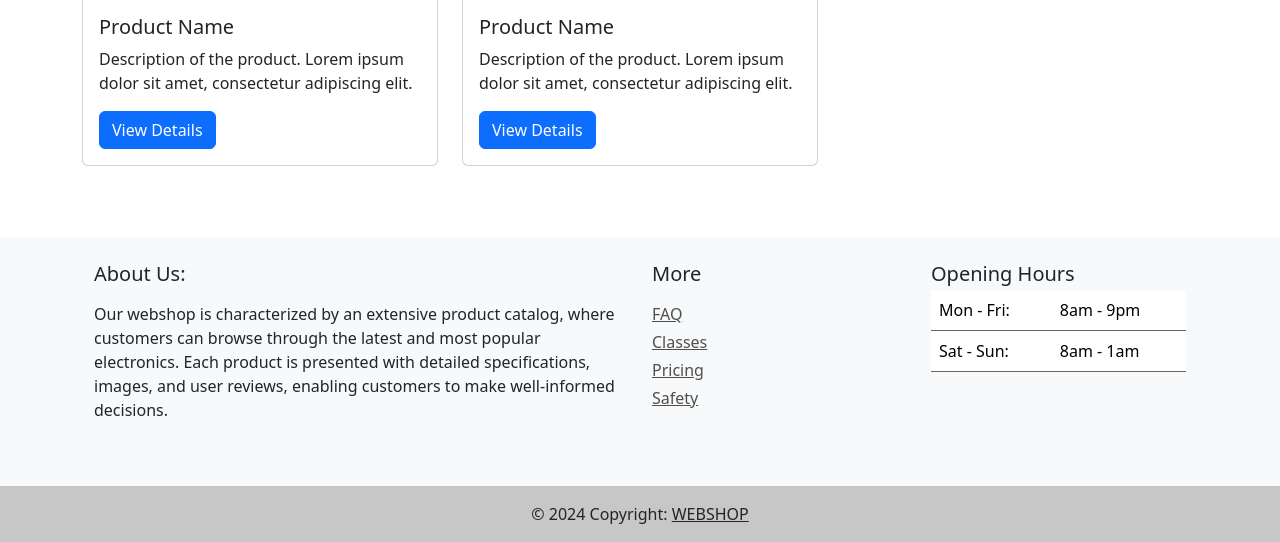
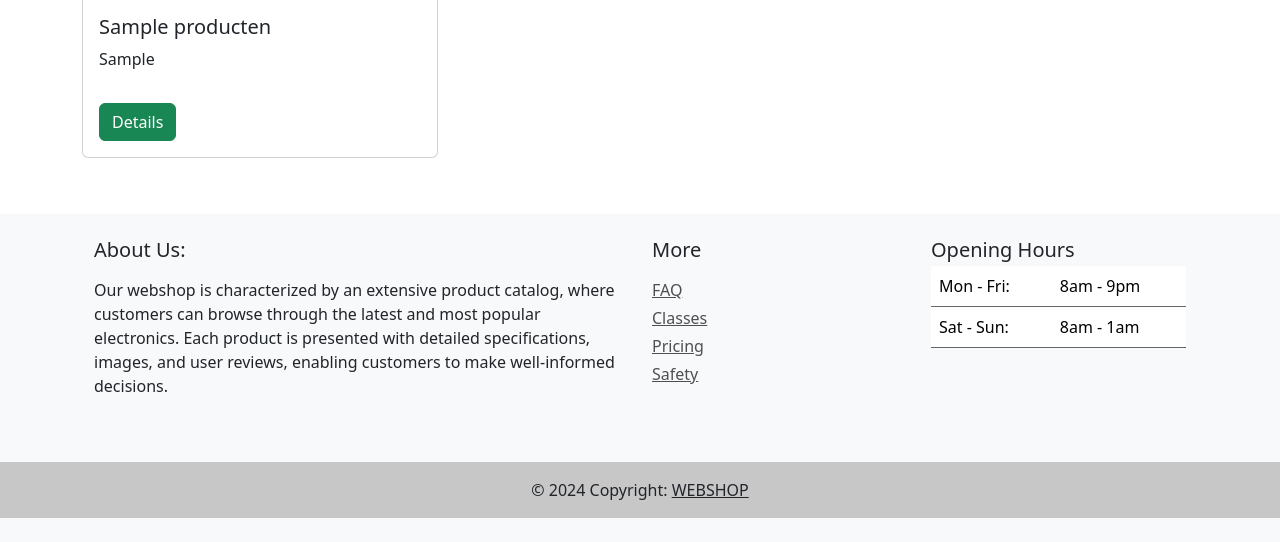
Before and after one commit to dillon-bhatha/backend-eindproject, a PHP site: page /home.php in a window 1280 px wide. Shown: the part 1075-1617 px from the top of the page. After the commit the page ends 1593 px from the top, so only its background shows below. Run offline with PHP 8.4, Linux system fonts and the light colour scheme; tables that the repository leaves empty or names only in its code hold one stand-in row (values such as "Sample post"); grey boxes marked "Sample" are stand-in pictures.

Commit message:
home pagina opgehaald vanuit de database

```diff
--- a/adminhome.php
+++ b/adminhome.php
@@ -108,7 +108,6 @@ if (!isset($_SESSION["username"])) {
                         </div>
                     </div>
                 </div>
-                <!-- Voeg meer productkaarten toe indien nodig -->
             </div>
         </div>
     </section>
--- a/home.php
+++ b/home.php
@@ -1,5 +1,7 @@
 <?php
 session_start();
+
+require_once('db.database.php');
 ?>
 <!DOCTYPE html>
 <html lang="en">
@@ -74,32 +76,34 @@ session_start();
     </section>
 
     <section class="products py-5">
-        <div class="container">
-            <h2 class="text-center mb-5">Featured Products</h2>
-            <div class="row">
-                <div class="col-md-4 mb-4">
-                    <div class="card">
-                        <img src="product1.jpg" class="card-img-top" alt="Product 1">
-                        <div class="card-body">
-                            <h5 class="card-title">Product Name</h5>
-                            <p class="card-text">Description of the product. Lorem ipsum dolor sit amet, consectetur adipiscing elit.</p>
-                            <a href="#" class="btn btn-primary">View Details</a>
-                        </div>
-                    </div>
-                </div>
-                <div class="col-md-4 mb-4">
-                    <div class="card">
-                        <img src="product2.jpg" class="card-img-top" alt="Product 2">
-                        <div class="card-body">
-                            <h5 class="card-title">Product Name</h5>
-                            <p class="card-text">Description of the product. Lorem ipsum dolor sit amet, consectetur adipiscing elit.</p>
-                            <a href="#" class="btn btn-primary">View Details</a>
-                        </div>
-                    </div>
-                </div>
-            </div>
+    <div class="container">
+        <h2 class="text-center mb-5">Featured Products</h2>
+        <div class="row">
+            <?php
+            require_once('db.database.php');
+            $pdoconnect = new PDO("mysql:host=$dbhost;dbname=$dbname", $dbuser, $dbpass);
+            $pdoconnect->setAttribute(PDO::ATTR_ERRMODE, PDO::ERRMODE_EXCEPTION);
+
+            $query = "SELECT `name`, `info`, `foto`, `product_id` FROM `producten`";
+            $stmt = $pdoconnect->query($query);
+
+            while ($row = $stmt->fetch()) {
+                echo '<div class="col-md-4 mb-2">';
+                echo '<div class="card">';
+                echo '<img src="' . $row['foto'] . '" class="card-img-top" alt="' . $row['name'] . '">';
+                echo '<div class="card-body">';
+                echo '<h5 class="card-title">' . $row['name'] . '</h5>';
+                echo '<p class="card-text">' . $row['info'] . '</p>';
+                echo "<a href='detail.php?product_id={$row['product_id']}' class='btn btn-success mt-3 detail-btn'>Details</a>";
+                echo '</div>';
+                echo '</div>';
+                echo '</div>';
+            }
+            ?>
         </div>
-    </section>
+    </div>
+</section>
+
 
     <footer class="bg-light">
     <div class="container p-4">
```
